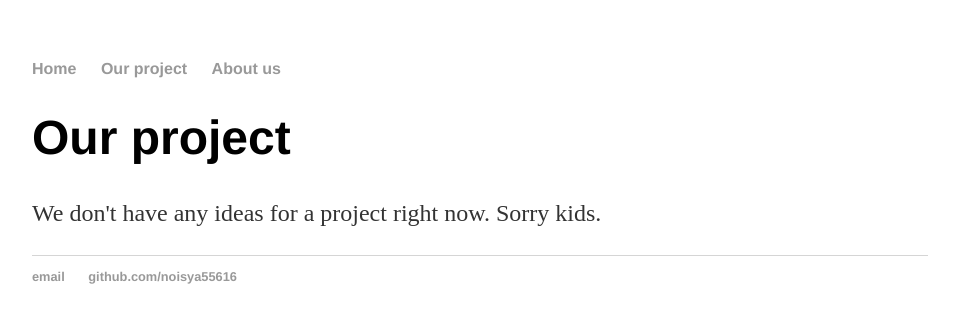
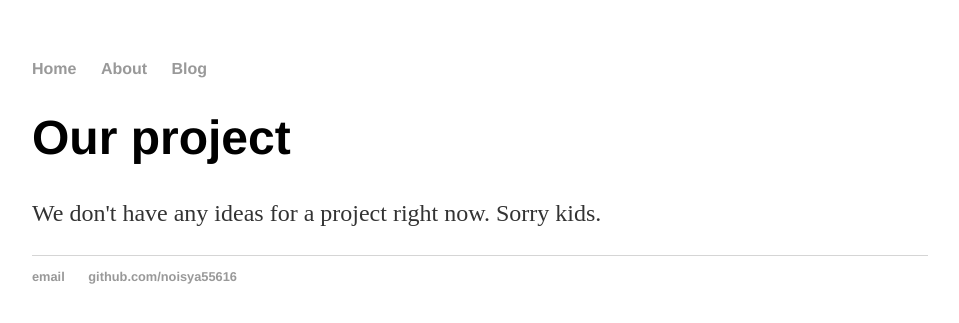
Before and after one commit to shangmingwu/noisya55616.github.io-archive, a Jekyll site: the page built from pages/project.html, in a window 1280 px wide. Shown: the top 323 px of the page, without its empty margins (160-1119 px from the left). Built offline with Jekyll 4.4.1, drawn with Linux system fonts in a browser that asks for light colours.

Commit message:
Update project.html

```diff
--- a/pages/project.html
+++ b/pages/project.html
@@ -1,29 +1,9 @@
-<html>
-	<head>
-		<title>God I hope our idea is good</title>
-		<!-- link to main stylesheet -->
-		<link rel="stylesheet" type="text/css" href="/css/main.css">
-	</head>
-	<body>
-		<nav>
-    		<ul>
-        		<li><a href="/">Home</a></li>
-	        	<li><a href="/pages/project.html">Our project</a></li>
-			<li><a href="/pages/about.html">About us</a></li>
-        		<!--  <li><a href="/blog">Blog</a></li> make the reference to the blog page list-->
-    		</ul>
-		</nav>
-		<div class="container">
-    		<div class="blurb">
+---
+layout: default
+title: Our project
+---
+<div class="blurb">
+
         		<h1>Our project</h1>
 				<p>We don't have any ideas for a project right now. Sorry kids.</p>
-    		</div><!-- /.blurb -->
-		</div><!-- /.container -->
-		<footer>
-    		<ul>
-        		<li><a href="mailto:noisya55616@gmail.com">email</a></li>
-        		<li><a href="https://github.com/noisya55616">github.com/noisya55616</a></li>
-			</ul>
-		</footer>
-	</body>
-</html>
+</div><!-- /.blurb -->
```
